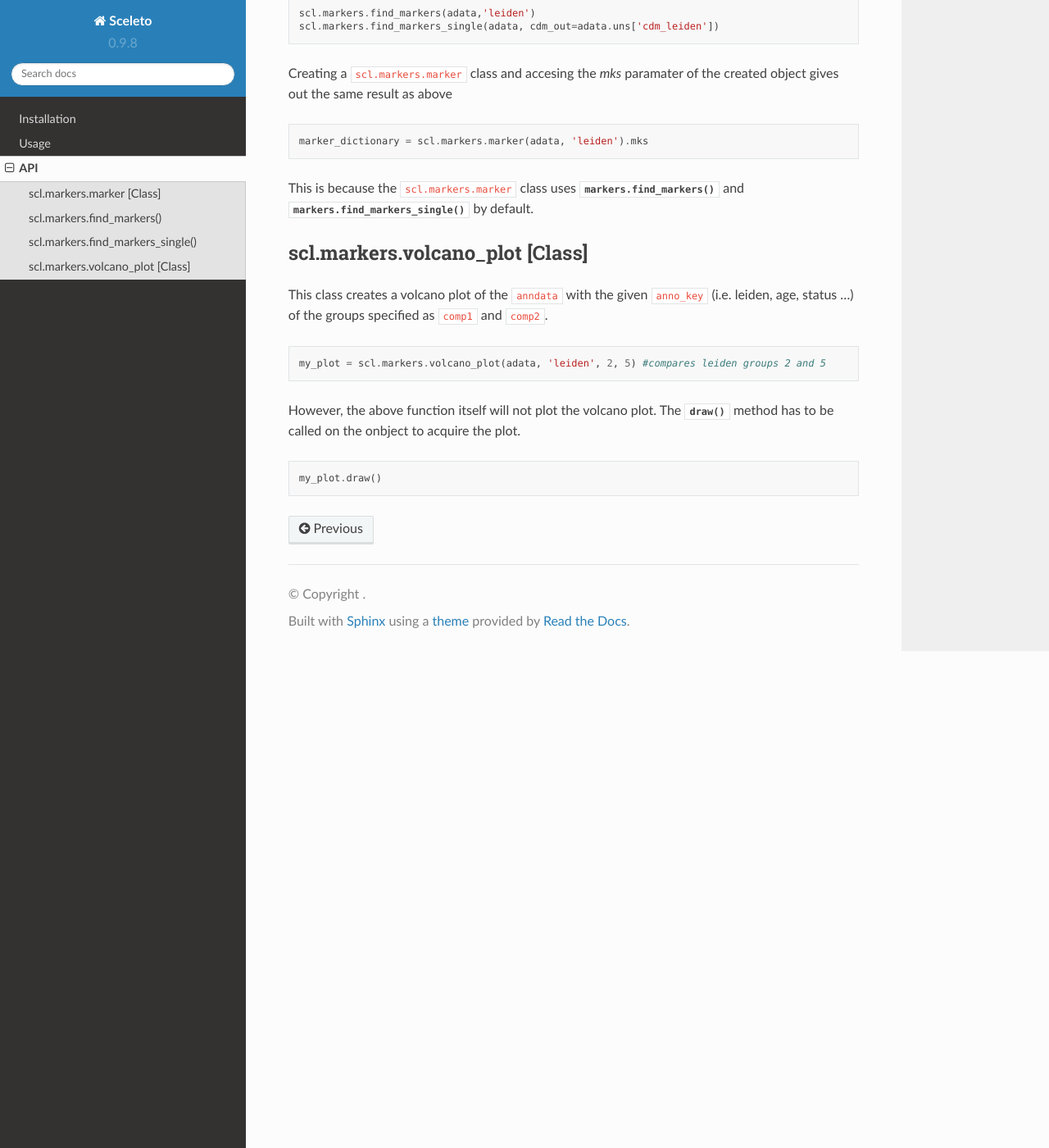
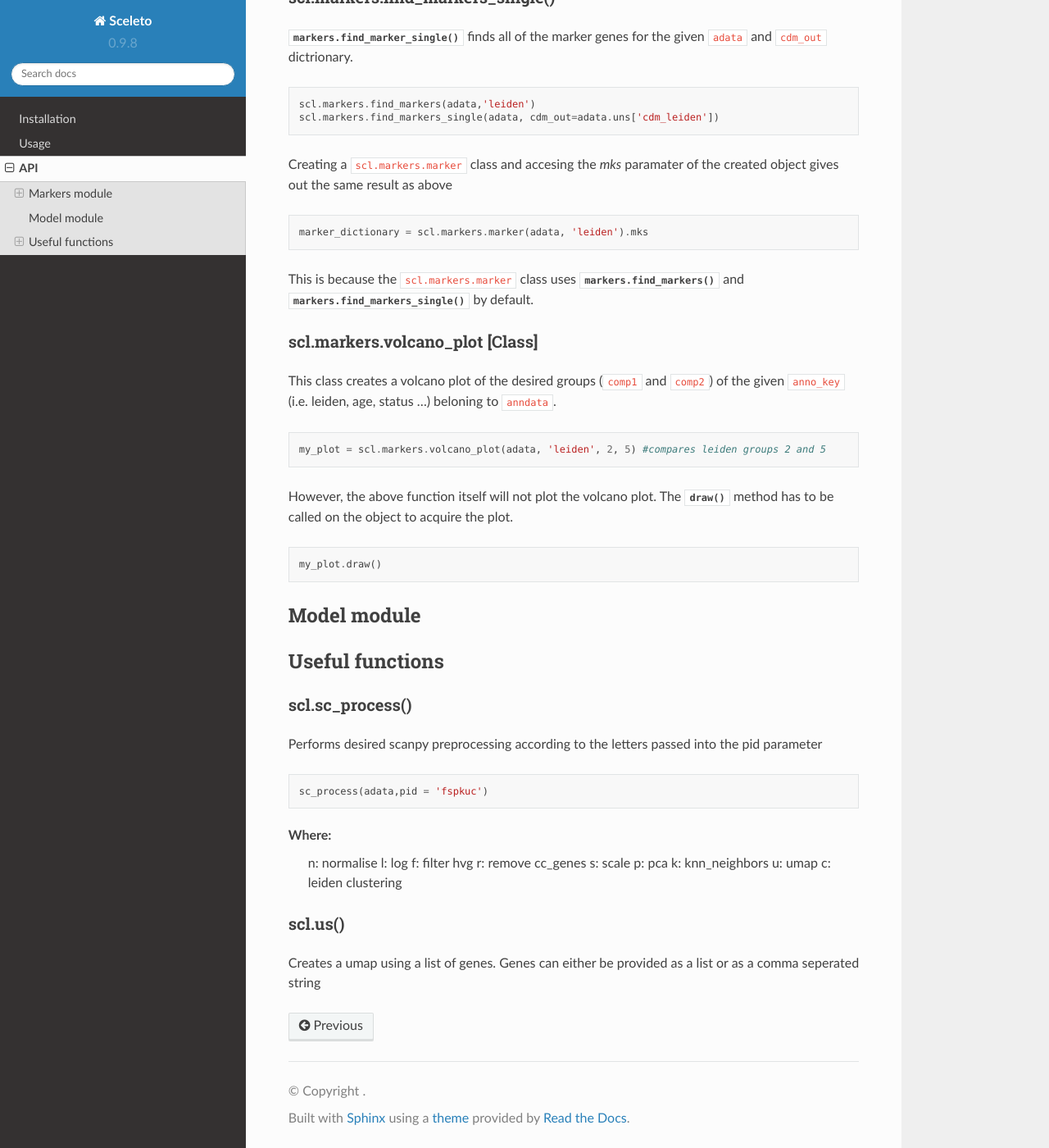
Before and after one commit to scmgl-kaist/sceleto, a Sphinx documentation site: the page built from docs/source/api.rst, in a window 1280 px wide and 1400 px high, scrolled down 1195 px. Shown: the whole window at 82% size. Built offline with Sphinx 7.4.7 and the Read the Docs theme 2.0.0, drawn with Linux system fonts in a browser that asks for light colours; some of the changed text lies outside the part shown.

Commit message:
Added documentation for common functions

```diff
--- a/docs/source/api.rst
+++ b/docs/source/api.rst
@@ -1,5 +1,11 @@
+===
 API
-=====
+===
+
+Markers module
+=============
+
+The ``scl.markers`` module provides some useful functions and classes that can be used to find and visualise marker genes.
 
 Import Sceleto as:
 
@@ -64,14 +70,53 @@ This is because the ``scl.markers.marker`` class uses :py:func:`markers.find_mar
 scl.markers.volcano_plot [Class]
 --------------------------------
 
-This class creates a volcano plot of the ``anndata`` with the given ``anno_key`` (i.e. leiden, age, status ...) of the groups specified as ``comp1`` and ``comp2``.
+This class creates a volcano plot of the desired groups (``comp1`` and ``comp2``) of the given ``anno_key`` (i.e. leiden, age, status ...) beloning to  ``anndata``.
 
 .. code-block:: python
 
    my_plot = scl.markers.volcano_plot(adata, 'leiden', 2, 5) #compares leiden groups 2 and 5
 
-However, the above function itself will not plot the volcano plot. The :py:func:`draw()` method has to be called on the onbject to acquire the plot.
+However, the above function itself will not plot the volcano plot. The :py:func:`draw()` method has to be called on the object to acquire the plot.
 
 .. code-block:: python
 
    my_plot.draw()
+
+
+Model module
+============
+
+
+
+
+Useful functions
+================
+
+scl.sc_process()
+----------------
+
+Performs desired scanpy preprocessing according to the letters passed into the pid parameter
+
+.. code-block:: python
+
+   sc_process(adata,pid = 'fspkuc')
+
+Where:
+    n: normalise
+    l: log
+    f: filter hvg
+    r: remove cc_genes
+    s: scale
+    p: pca
+    k: knn_neighbors
+    u: umap
+    c: leiden clustering
+
+scl.us()
+--------
+
+Creates a umap using a list of genes. Genes can either be provided as a list or as a comma seperated string
+
+.. code-block::python
+
+   scl.us(adata, genes)
```
